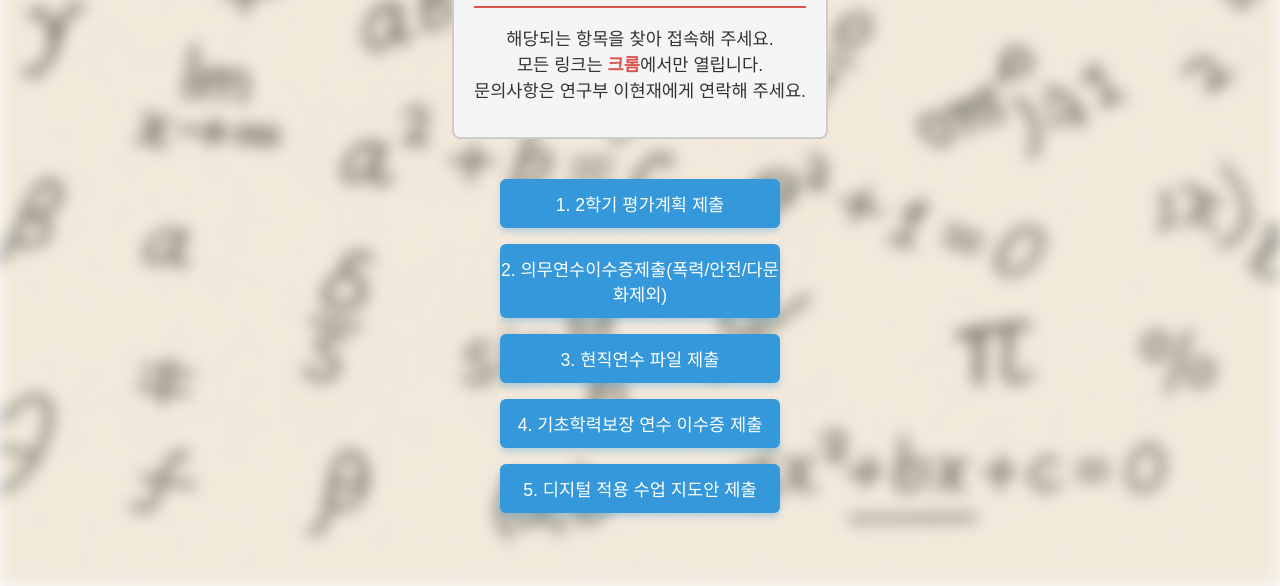
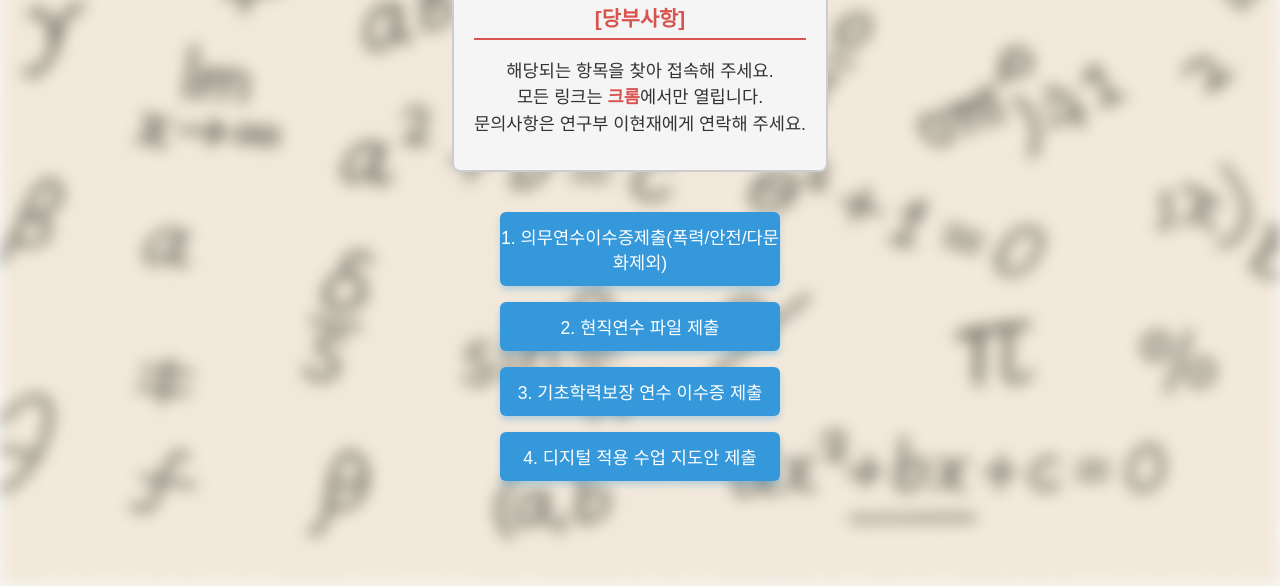
Before and after one commit to jjomilee/forwork, a plain HTML site: page Index.html in a window 1280 px wide. Shown: the part 214-800 px from the top of the page. Drawn offline with Linux system fonts and the light colour scheme.

Commit message:
Update Index.html

```diff
--- a/Index.html
+++ b/Index.html
@@ -118,25 +118,21 @@
       </p>
     </div>
 
-    <a href="https://script.google.com/macros/s/AKfycbwDuOrubFNbekNrO1MU5lyT9LTwkMRBKrVaNsVI3JrYxLnaE31ItOYY9iDfv5_-aK7x/exec" target="_blank" rel="noopener noreferrer">
-      1. 2학기 평가계획 제출
-    </a>
-
     <a href="https://script.google.com/macros/s/AKfycbwNL7Tr-M_qyQneKe6pZEKuV_SwLmIeYRuDkkV-qYI5kvIJPDt8p7CtHTZkZU_Bw5wUvQ/exec" target="_blank" rel="noopener noreferrer">
-      2. 의무연수이수증제출(폭력/안전/다문화제외)
+      1. 의무연수이수증제출(폭력/안전/다문화제외)
     </a>
 
     <a href="https://script.google.com/macros/s/AKfycbxZdpYqEjbEXusOm9Hn929L1R09Vcif4TwckMJvu43FS7goTwo9by9ZOtLEbDXg3LSH/exec">
-      3. 현직연수 파일 제출
+      2. 현직연수 파일 제출
     </a>
 
     <a href="https://script.google.com/macros/s/AKfycbzFlk2l7YjLrA0QLSwZaH4f17cvcQ8RTWzB0GVlUOjrk3aNpwnnncMgSkDlWvlsa8nqTg/exec" target="_blank" rel="noopener noreferrer">
-      4. 기초학력보장 연수 이수증 제출
+      3. 기초학력보장 연수 이수증 제출
     </a>
 
 
     <a href="https://script.google.com/macros/s/AKfycbww28EWkhd4xHbgEZEZu5HRAryvopcGfiM3mcovAa7404n-CemSQqPfQQWoYTN76MRL/exec" target="_blank" rel="noopener noreferrer">
-      5. 디지털 적용 수업 지도안 제출
+      4. 디지털 적용 수업 지도안 제출
     </a>
 
 
```
